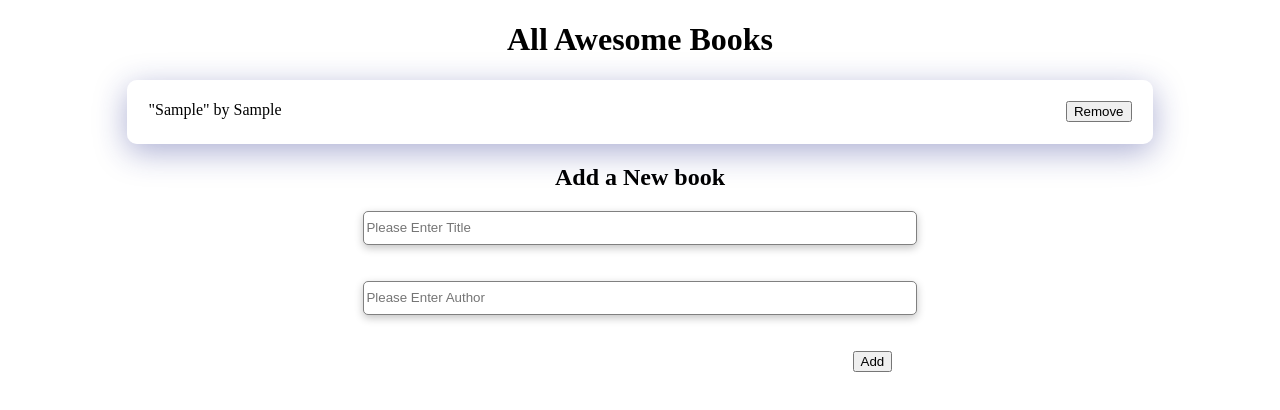
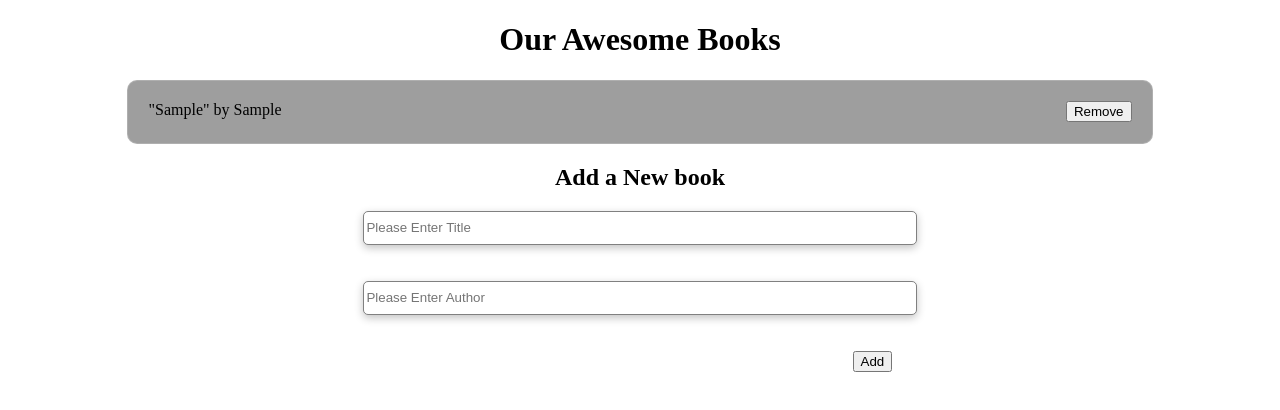
Before and after one commit to musangamfure/Awesome-books-project, a website: page index.html in a window 1280 px wide. Both pictures are taken after typing "Sample", "Sample" into the empty fields and a click on the button "Add". Drawn offline with Linux system fonts and the light colour scheme.

Commit message:
Add styling

```diff
--- a/index.html
+++ b/index.html
@@ -10,7 +10,7 @@
   <body>
     <main>
       <div class="mainContainer">
-        <h1>All Awesome Books</h1>
+        <h1>Our Awesome Books</h1>
         <div id="display"></div>
         <form class="centerItems">
           <h2>Add a New book</h2>
--- a/style.css
+++ b/style.css
@@ -58,10 +58,7 @@ li {
 }
 
 .backgroundColor {
-  background: rgba(255, 255, 255, 0.4);
-  box-shadow: 0 8px 32px 0 rgba(31, 38, 135, 0.37);
-  backdrop-filter: blur(9px);
-  -webkit-backdrop-filter: blur(9px);
+  background: rgba(14, 13, 13, 0.4);
   border-radius: 10px;
   border: 1px solid rgba(255, 255, 255, 0.18);
 }
```
